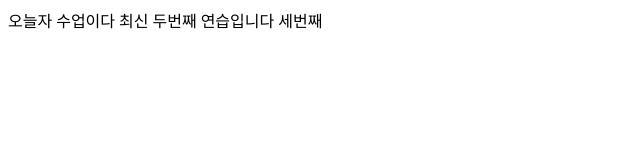
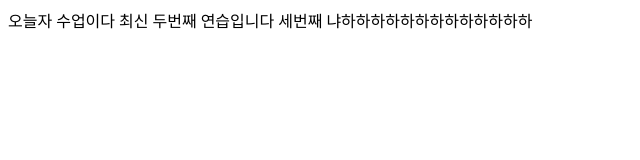
Before and after one commit to shongjoon/hansoul, a plain HTML site: page index.html in a window 1280 px wide. Shown: the whole page, without its empty margins (0-640 px from the left). Drawn offline with Linux system fonts and the light colour scheme.

Commit message:
재수정
ㅁㅁㅁㅁ

```diff
--- a/index.html
+++ b/index.html
@@ -4,6 +4,7 @@
 오늘자 수업이다 최신
 두번째 연습입니다
 세번째
+냐하하하하하하하하하하하하하
 </body>
 </head>
 </html>
```
